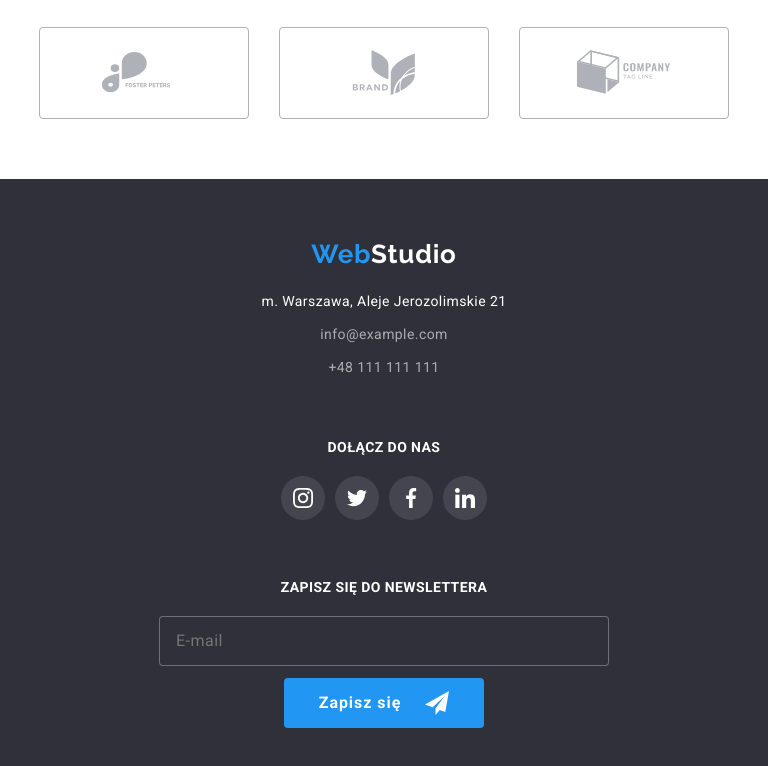
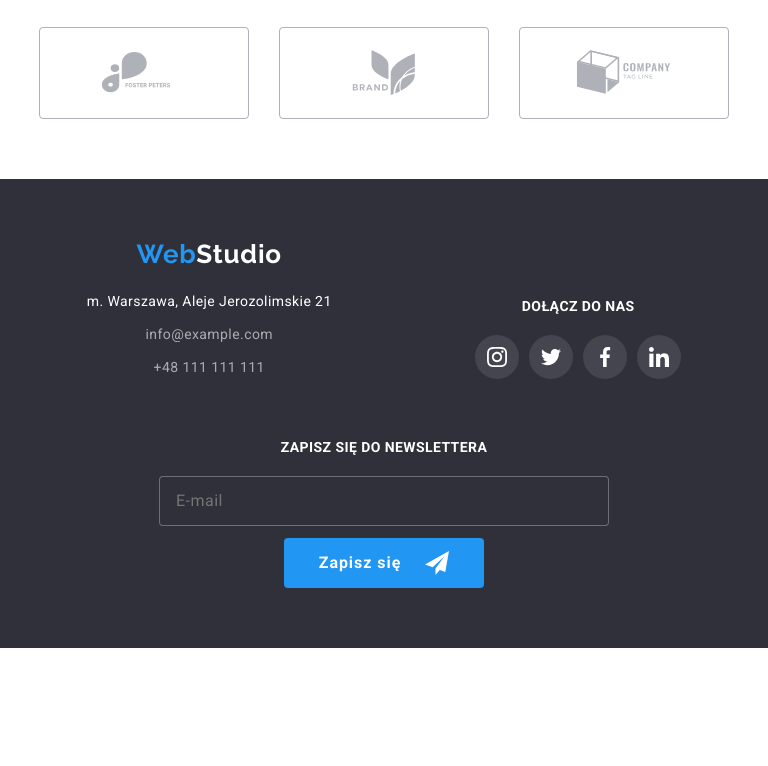
Before and after one commit to Izabelaka/goit-markup-hw-08, a plain HTML site: page index.html in a window 768 px wide. Shown: the part 2531-3297 px from the top of the page. After the commit the page ends 3179 px from the top, so only its background shows below. Drawn offline with nearby package versions, Linux system fonts and the light colour scheme.

Commit message:
footer.scss

```diff
--- a/sass/components/_footer.scss
+++ b/sass/components/_footer.scss
@@ -147,8 +147,12 @@
 
 
 @media screen and (min-width: 768px) and (max-width: 1199px) {
-    .footer-section{
-dis
+    .footer-section {
+        flex-wrap: wrap;
+        flex-direction: row;
+        justify-content: space-around;
+        align-items: flex-start;
+
     }
 
     }
```
Also changed, not shown: css/main.min.css, 1 other file.
